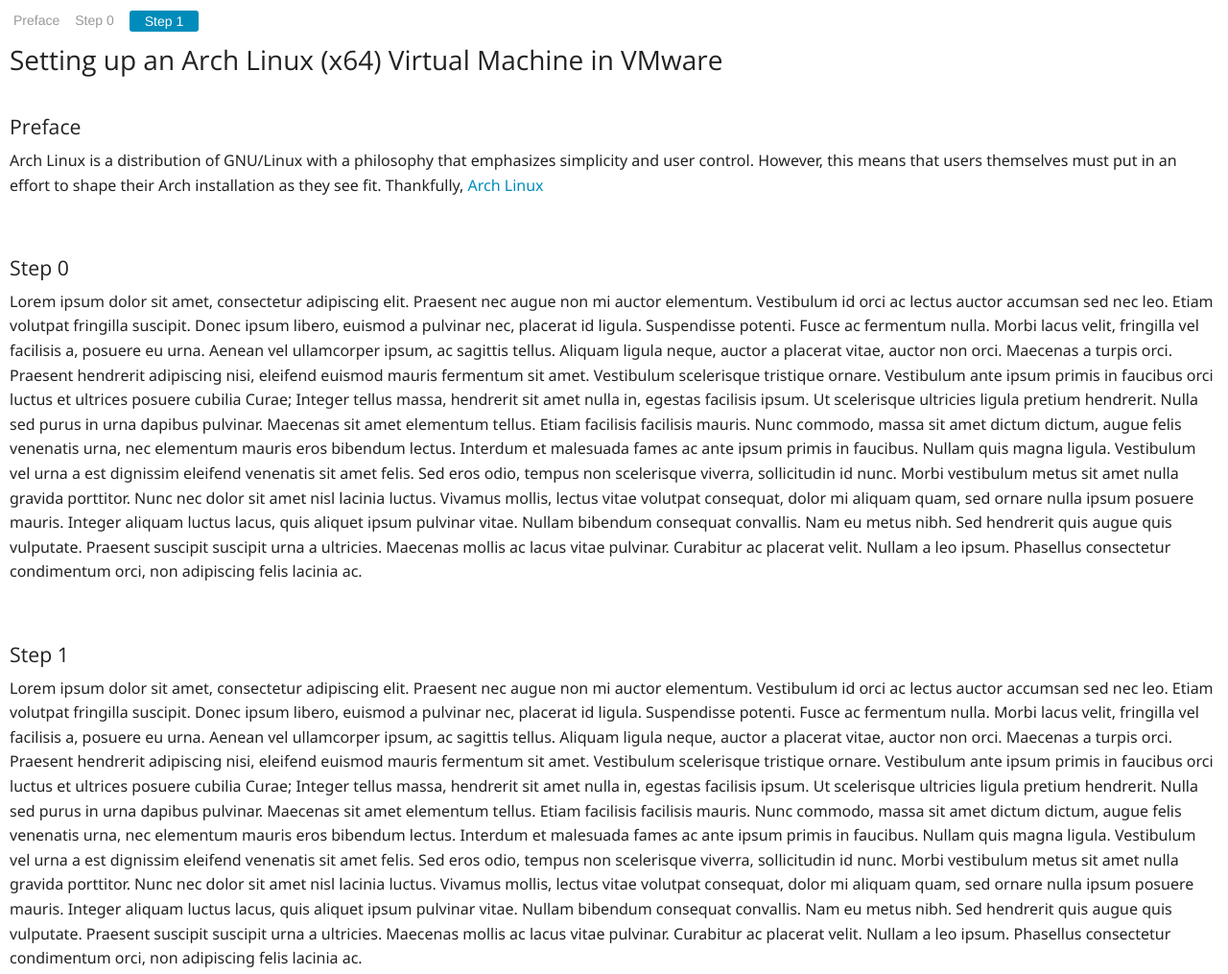
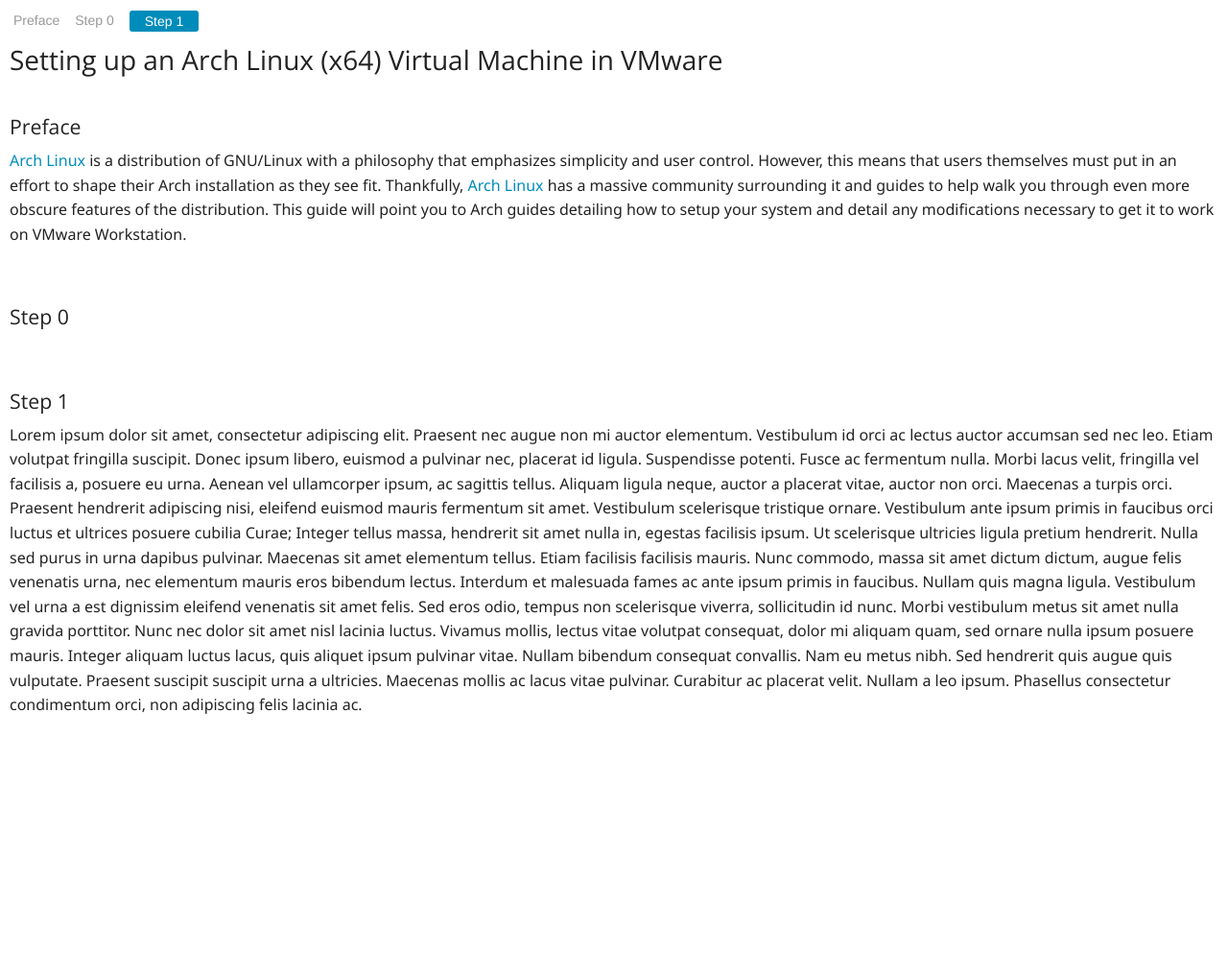
Before and after one commit to aetavakkol/cs4118-pub, a plain HTML site: page setup_guide/vm_setup.html in a window 1280 px wide. Shown: the whole page at 96% size. After the commit the page ends 800 px from the top, so only its background shows below. Drawn offline with nearby package versions, Linux system fonts and the light colour scheme.

Commit message:
Finished the preface. Beginning Step 0.

```diff
--- a/setup_guide/vm_setup.html
+++ b/setup_guide/vm_setup.html
@@ -44,7 +44,7 @@
     <!-- This is the menu that stays at the top of the screen. To add more
           sections to it... -->
     <div data-magellan-expedition="fixed" class="smooth"
-    style="position:fixed;top:0">
+        style="position:fixed;top:0">
         <dl class="sub-nav">
             <dd data-magellan-arrival="preface" class="active"><a
             href="#preface">Preface</a></dd>
@@ -78,44 +78,22 @@
         <!-- Whatever you want in this section here -->
         <h5>Preface</h5>
         <p>
-            Arch Linux is a distribution of GNU/Linux with a philosophy that emphasizes simplicity and user control. However, this means that users themselves must put in an effort to shape their Arch installation as they see fit. Thankfully, <a href=="https://wiki.archlinux.org/index.php/Main_Page"> Arch Linux </a>
+            <a href="http://www.archlinux.org/">Arch Linux</a> is a distribution
+            of GNU/Linux with a philosophy that emphasizes simplicity and user
+            control. However, this means that users themselves must put in an
+            effort to shape their Arch installation as they see fit. Thankfully,
+            <a href="http://wiki.archlinux.org/index.php/Main_Page">Arch
+            Linux</a> has a massive community surrounding it and guides
+            to help walk you through even more obscure features of the
+            distribution. This guide will point you to Arch guides detailing
+            how to setup your system and detail any modifications necessary
+            to get it to work on VMware Workstation.
         </p>
 
         <h5 data-magellan-destination="step0" id="step0" class="marker">A</h5>
         <h5>Step 0</h5>
         <p>
-            Lorem ipsum dolor sit amet, consectetur adipiscing elit. Praesent
-            nec augue non mi auctor elementum. Vestibulum id orci ac
-            lectus auctor accumsan sed nec leo. Etiam volutpat fringilla
-            suscipit. Donec ipsum libero, euismod a pulvinar nec, placerat
-            id ligula. Suspendisse potenti. Fusce ac fermentum nulla. Morbi
-            lacus velit, fringilla vel facilisis a, posuere eu urna. Aenean vel
-            ullamcorper ipsum, ac sagittis tellus. Aliquam ligula neque, auctor
-            a placerat vitae, auctor non orci. Maecenas a turpis orci. Praesent
-            hendrerit adipiscing nisi, eleifend euismod mauris fermentum sit
-            amet. Vestibulum scelerisque tristique ornare. Vestibulum ante ipsum
-            primis in faucibus orci luctus et ultrices posuere cubilia Curae;
 
-            Integer tellus massa, hendrerit sit amet nulla in, egestas facilisis
-            ipsum. Ut scelerisque ultricies ligula pretium hendrerit. Nulla
-            sed purus in urna dapibus pulvinar. Maecenas sit amet elementum
-            tellus. Etiam facilisis facilisis mauris. Nunc commodo, massa
-            sit amet dictum dictum, augue felis venenatis urna, nec elementum
-            mauris eros bibendum lectus. Interdum et malesuada fames ac ante
-            ipsum primis in faucibus. Nullam quis magna ligula. Vestibulum vel
-            urna a est dignissim eleifend venenatis sit amet felis. Sed eros
-            odio, tempus non scelerisque viverra, sollicitudin id nunc. Morbi
-            vestibulum metus sit amet nulla gravida porttitor. Nunc nec dolor
-            sit amet nisl lacinia luctus.
-
-            Vivamus mollis, lectus vitae volutpat consequat, dolor mi
-            aliquam quam, sed ornare nulla ipsum posuere mauris. Integer
-            aliquam luctus lacus, quis aliquet ipsum pulvinar vitae. Nullam
-            bibendum consequat convallis. Nam eu metus nibh. Sed hendrerit
-            quis augue quis vulputate. Praesent suscipit suscipit urna a
-            ultricies. Maecenas mollis ac lacus vitae pulvinar. Curabitur
-            ac placerat velit. Nullam a leo ipsum. Phasellus consectetur
-            condimentum orci, non adipiscing felis lacinia ac.
         </p>
 
         <h5 data-magellan-destination="step1" id="step1" class="marker">A</h5>
```
